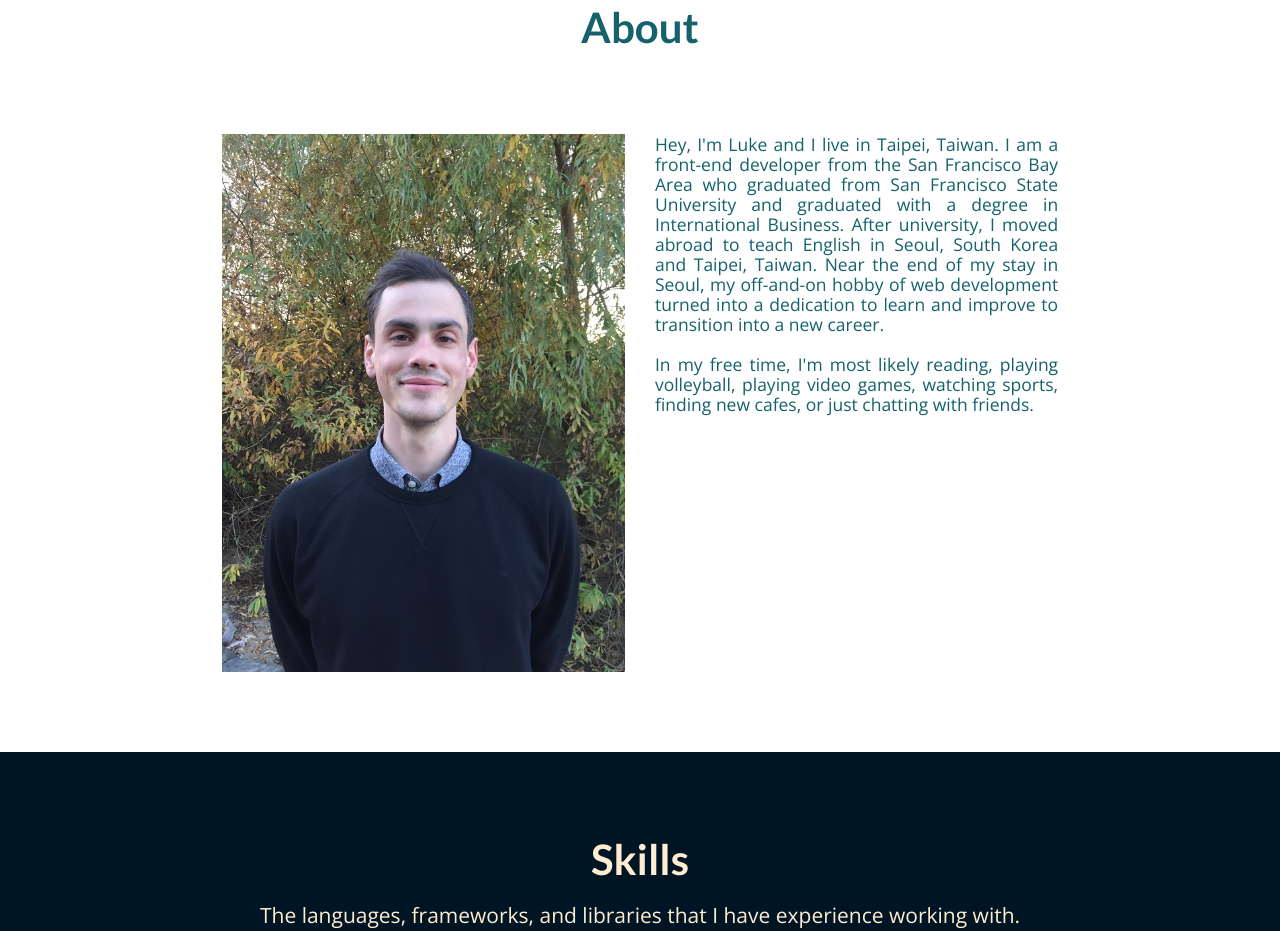
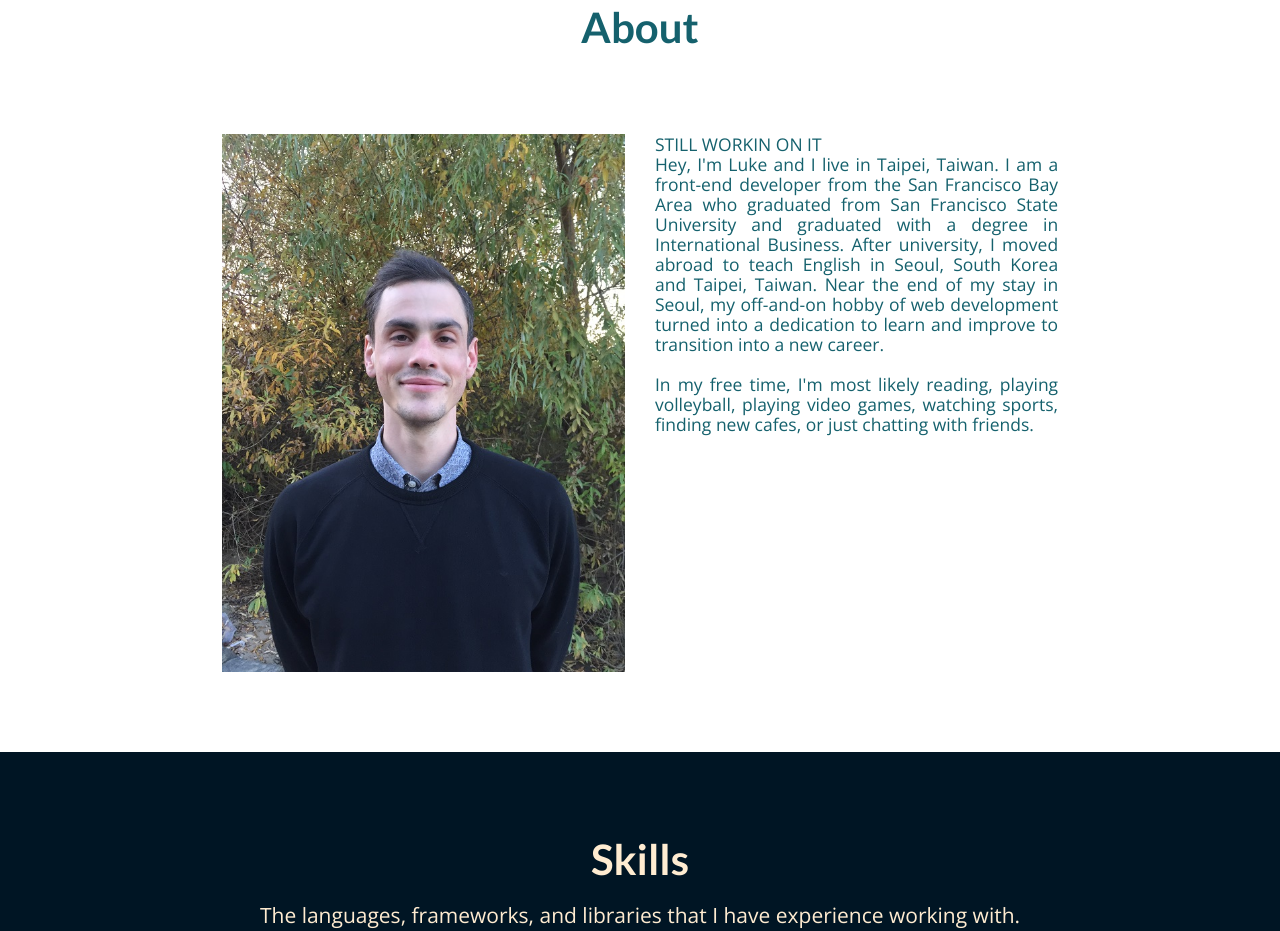
Before and after one commit to lukegronert/lukegronert.github.io, a React (Create React App) app: page / in a window 1280 px wide. Shown: the part 880-1811 px from the top of the page. Built offline with nearby package versions, Linux system fonts and the light colour scheme.

Commit message:
Added note that about section description is still a work in progress

```diff
--- a/src/components/About.js
+++ b/src/components/About.js
@@ -13,6 +13,8 @@ export default function About() {
             <div className="about-content">
                 <img src={PersonalPhoto} alt="Picture of a smiling man who looks like quite the expert developer" />
                 <article className="about-description">
+                STILL WORKIN ON IT
+                <br />
                 Hey, I'm Luke and I live in Taipei, Taiwan. I am a front-end developer from the San Francisco Bay Area who graduated from
                 San Francisco State University and graduated with a degree in International Business. After university,
                 I moved abroad to teach English in Seoul, South Korea and Taipei, Taiwan. Near the end of my stay in Seoul, my
```
